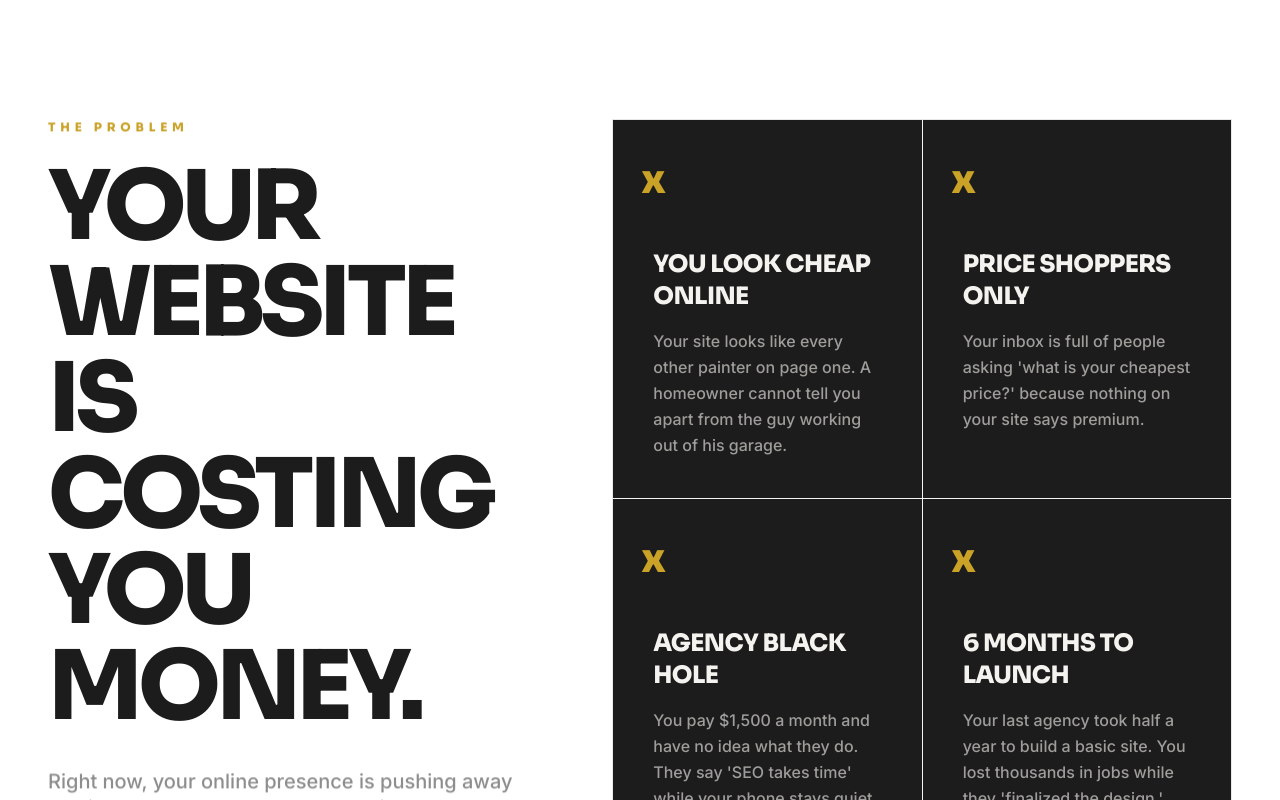
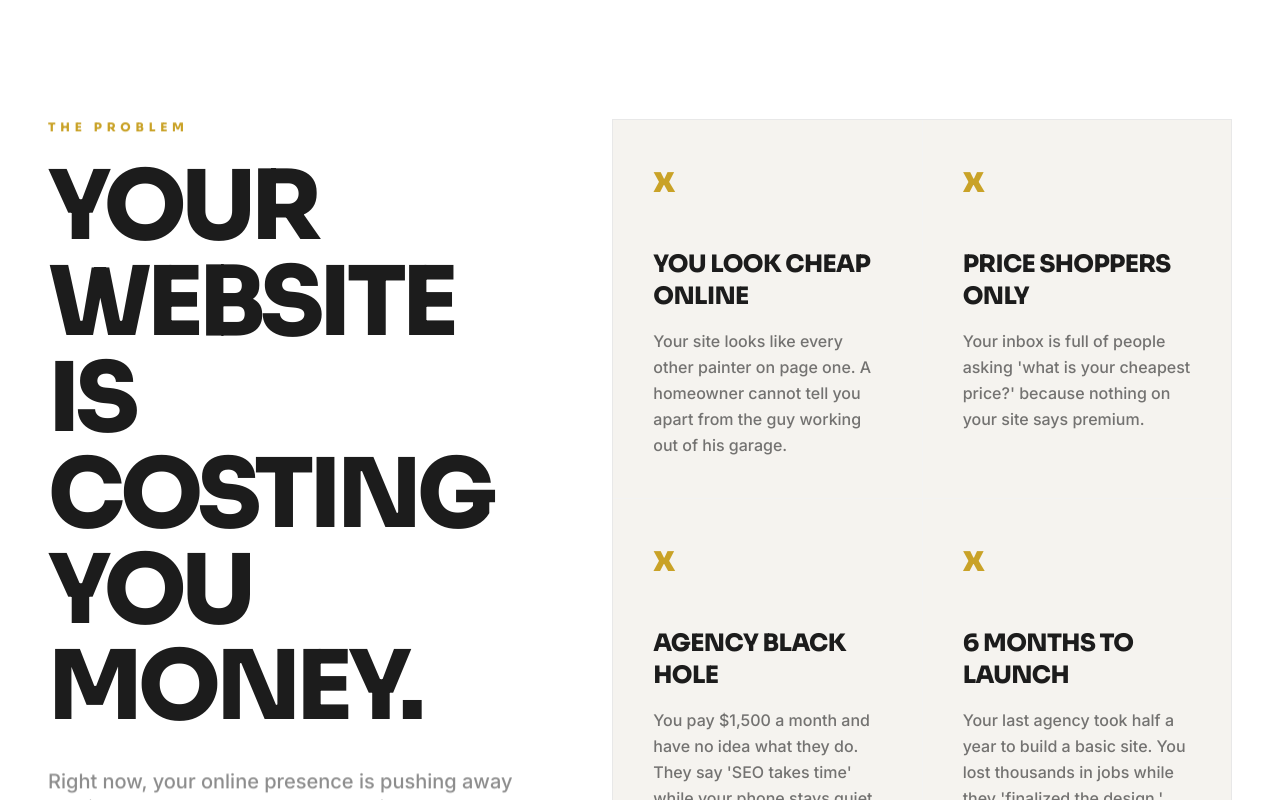
Before and after one commit to desland01/HOM, a Next.js app: page / in a window 1280 px wide. Shown: the part 980-1780 px from the top of the page. Built offline with nearby package versions, Linux system fonts and the light colour scheme.

Commit message:
fix: refactor Problem Cards to activate only the center-most card

```diff
--- a/app/page.tsx
+++ b/app/page.tsx
@@ -1,6 +1,6 @@
 'use client'
 
-import { useState, useEffect, useRef } from 'react'
+import { useState, useEffect, useRef, forwardRef } from 'react'
 import { motion, AnimatePresence, useInView } from 'framer-motion'
 import Link from 'next/link'
 import Image from 'next/image'
@@ -158,22 +158,13 @@ export default function Home() {
           </div>
 
           <div className="lg:w-7/12 grid grid-cols-1 sm:grid-cols-2 gap-px bg-brand-charcoal/5 border border-brand-charcoal/5">
-            {[
-              { title: "You Look Cheap Online", desc: "Your site looks like every other painter on page one. A homeowner cannot tell you apart from the guy working out of his garage.", icon: "x" },
-              { title: "Price Shoppers Only", desc: "Your inbox is full of people asking 'what is your cheapest price?' because nothing on your site says premium.", icon: "x" },
-              { title: "Agency Black Hole", desc: "You pay $1,500 a month and have no idea what they do. They say 'SEO takes time' while your phone stays quiet.", icon: "x" },
-              { title: "6 Months to Launch", desc: "Your last agency took half a year to build a basic site. You lost thousands in jobs while they 'finalized the design.'", icon: "x" },
-              { title: "Slow Site, Lost Leads", desc: "Your site takes 5+ seconds to load. By then the homeowner already called your competitor.", icon: "x" },
-              { title: "Brochure, Not a Closer", desc: "Your site is a digital business card. It does not qualify leads, show pricing, or give homeowners a reason to pick you.", icon: "x" }
-            ].map((item, i) => (
-              <ProblemCard key={i} item={item} i={i} />
-            ))}
+            <ProblemCardsList />
           </div>
         </div>
       </section>
 
       {/* THE SOLUTION — STICKY STACKING CARDS */}
-      <section className="py-24 lg:py-40 bg-brand-charcoal text-brand-ivory relative overflow-hidden">
+      <section className="py-24 lg:py-40 bg-brand-charcoal text-brand-ivory relative overflow-clip">
         <div className="absolute top-0 left-0 w-full h-full bg-[url('https://www.transparenttextures.com/patterns/carbon-fibre.png')] opacity-[0.05] pointer-events-none" />
 
         <div className="max-w-[1440px] mx-auto px-6 sm:px-12 mb-24 lg:mb-40 relative z-10 text-center">
@@ -403,12 +394,64 @@ function TierCard({ name, title, revenue, save, original, price, buildFeatures,
   )
 }
 
-function ProblemCard({ item, i }: { item: { title: string, desc: string, icon: string }, i: number }) {
-  const ref = useRef<HTMLDivElement>(null)
-  // Triggers when the card crosses the middle 40% of the viewport.
-  // On desktop, we still use group-hover so the user can hover around freely.
-  const isInView = useInView(ref, { margin: "-30% 0px -30% 0px", amount: "some" })
+function ProblemCardsList() {
+  const [activeIndex, setActiveIndex] = useState<number | null>(null)
+  const cardRefs = useRef<(HTMLDivElement | null)[]>([])
 
+  useEffect(() => {
+    const handleScroll = () => {
+      const windowCenterY = window.innerHeight / 2
+      let minDistance = Infinity
+      let newActiveIndex = null
+
+      cardRefs.current.forEach((el, index) => {
+        if (!el) return
+        const rect = el.getBoundingClientRect()
+        // Calculate the center of the element
+        const elementCenterY = rect.top + rect.height / 2
+        const distance = Math.abs(windowCenterY - elementCenterY)
+
+        // Threshold: Must be somewhat near the center to be active
+        if (distance < minDistance && distance < window.innerHeight / 1.5) {
+          minDistance = distance
+          newActiveIndex = index
+        }
+      })
+
+      setActiveIndex(newActiveIndex)
+    }
+
+    window.addEventListener('scroll', handleScroll, { passive: true })
+    handleScroll() // initial check
+
+    return () => window.removeEventListener('scroll', handleScroll)
+  }, [])
+
+  const items = [
+    { title: "You Look Cheap Online", desc: "Your site looks like every other painter on page one. A homeowner cannot tell you apart from the guy working out of his garage.", icon: "x" },
+    { title: "Price Shoppers Only", desc: "Your inbox is full of people asking 'what is your cheapest price?' because nothing on your site says premium.", icon: "x" },
+    { title: "Agency Black Hole", desc: "You pay $1,500 a month and have no idea what they do. They say 'SEO takes time' while your phone stays quiet.", icon: "x" },
+    { title: "6 Months to Launch", desc: "Your last agency took half a year to build a basic site. You lost thousands in jobs while they 'finalized the design.'", icon: "x" },
+    { title: "Slow Site, Lost Leads", desc: "Your site takes 5+ seconds to load. By then the homeowner already called your competitor.", icon: "x" },
+    { title: "Brochure, Not a Closer", desc: "Your site is a digital business card. It does not qualify leads, show pricing, or give homeowners a reason to pick you.", icon: "x" }
+  ]
+
+  return (
+    <>
+      {items.map((item, i) => (
+        <ProblemCard
+          key={i}
+          item={item}
+          i={i}
+          isActive={activeIndex === i}
+          ref={(el) => { cardRefs.current[i] = el }}
+        />
+      ))}
+    </>
+  )
+}
+
+const ProblemCard = forwardRef<HTMLDivElement, { item: { title: string, desc: string, icon: string }, i: number, isActive: boolean }>(({ item, i, isActive }, ref) => {
   return (
     <motion.div
       ref={ref}
@@ -417,11 +460,12 @@ function ProblemCard({ item, i }: { item: { title: string, desc: string, icon: s
       viewport={{ once: true, margin: "-50px" }}
       transition={{ duration: 0.6, ease: [0.16, 1, 0.3, 1], delay: i * 0.1 }}
       className={`group p-10 transition-colors duration-500 h-full cursor-pointer
-        ${isInView ? 'bg-brand-charcoal text-brand-ivory' : 'bg-brand-ivory text-brand-charcoal lg:hover:bg-brand-charcoal lg:hover:text-brand-ivory'}`}
+        ${isActive ? 'bg-brand-charcoal text-brand-ivory' : 'bg-brand-ivory text-brand-charcoal lg:hover:bg-brand-charcoal lg:hover:text-brand-ivory'}`}
     >
-      <div className={`text-4xl font-sora font-extrabold mb-12 transition-transform duration-500 ${isInView ? 'scale-110 text-brand-mustard' : 'text-brand-mustard lg:group-hover:scale-110'}`}>{item.icon}</div>
+      <div className={`text-4xl font-sora font-extrabold mb-12 transition-transform duration-500 ${isActive ? 'scale-110 text-brand-mustard' : 'text-brand-mustard lg:group-hover:scale-110'}`}>{item.icon}</div>
       <h4 className="text-2xl font-sora font-extrabold mb-4 uppercase tracking-tight">{item.title}</h4>
-      <p className={`leading-relaxed font-medium transition-colors duration-500 ${isInView ? 'text-brand-ivory/60' : 'text-brand-charcoal/60 lg:group-hover:text-brand-ivory/60'}`}>{item.desc}</p>
+      <p className={`leading-relaxed font-medium transition-colors duration-500 ${isActive ? 'text-brand-ivory/60' : 'text-brand-charcoal/60 lg:group-hover:text-brand-ivory/60'}`}>{item.desc}</p>
     </motion.div>
   )
-}
+})
+ProblemCard.displayName = 'ProblemCard'
```
Also changed, not shown: 1 other file (tests, documents, lock files or other folders).
